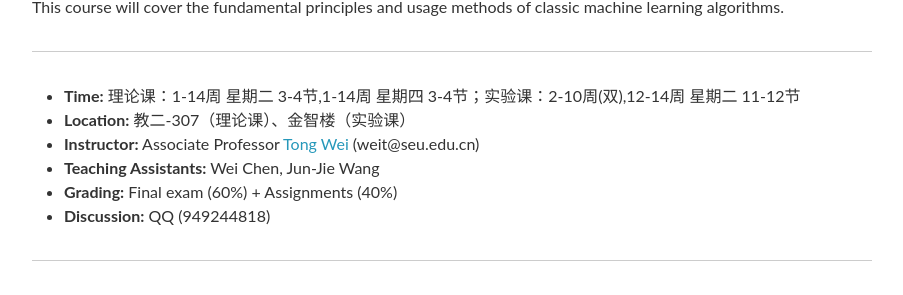
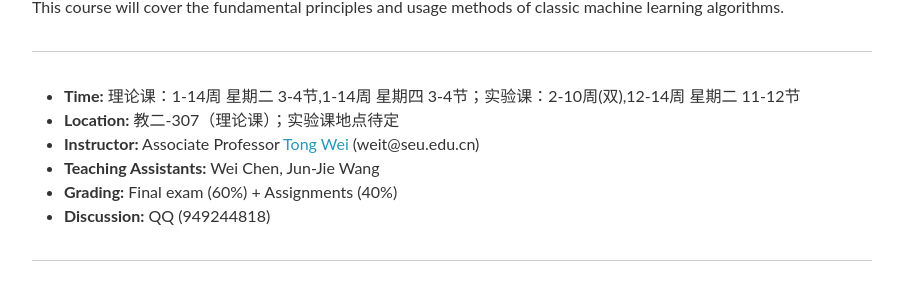
Before and after one commit to SEUML/ml-spring-2025, a Jekyll site: the page built from _pages/about.md, in a window 1280 px wide and 1357 px high. Shown: the part 318-613 px from the top of the window, without its empty margins (188-1091 px from the left). Built offline with Jekyll 4.4.1, drawn with Linux system fonts in a browser that asks for light colours; nearby versions of some CDN libraries; comment, search, counter and statistics services are not loaded.

Commit message:
Update about.md

```diff
--- a/_pages/about.md
+++ b/_pages/about.md
@@ -13,7 +13,7 @@ This course will cover the fundamental principles and usage methods of classic m
 ***
 
 - **Time:** 理论课：1-14周 星期二 3-4节,1-14周 星期四 3-4节；实验课：2-10周(双),12-14周 星期二 11-12节
-- **Location:** 教二-307（理论课）、金智楼（实验课）
+- **Location:** 教二-307（理论课）；实验课地点待定
 - **Instructor:** Associate Professor [Tong Wei](http://palm.seu.edu.cn/weit) (weit@seu.edu.cn)
 - **Teaching Assistants:**	Wei Chen, Jun-Jie Wang
 - **Grading:**	Final exam (60%) + Assignments (40%)
```
